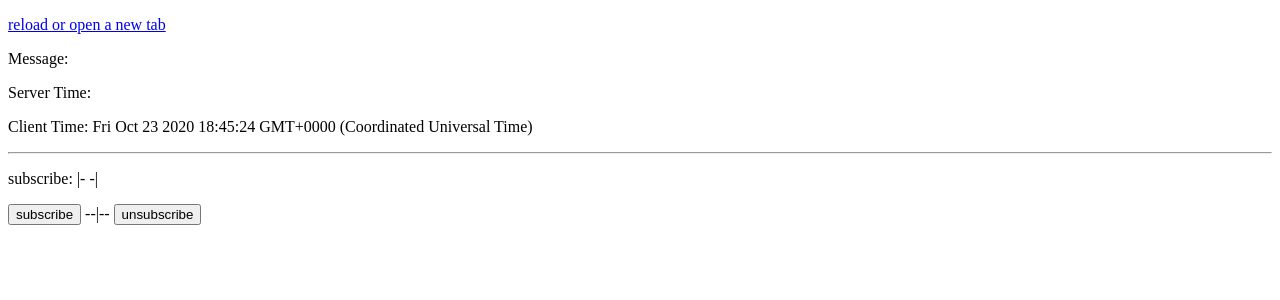
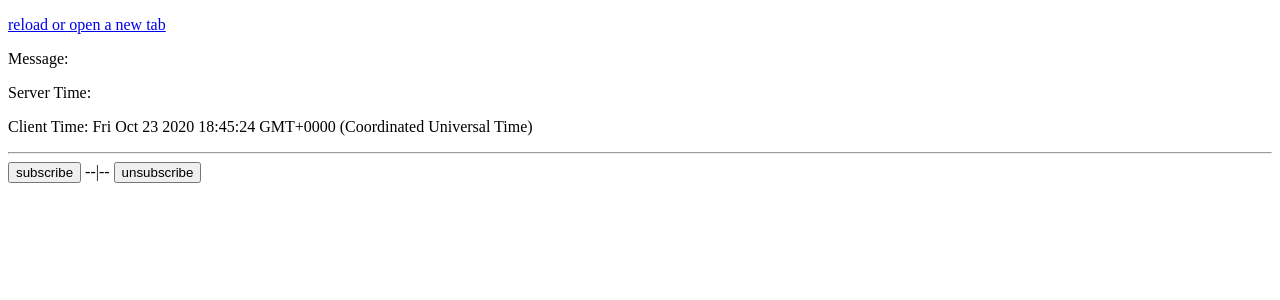
Before and after one commit to rsascha/k8s-web-socket-test, an Angular app in the folder subscriber/: page / in a window 1280 px wide. Shown: the top 300 px of the page. Built offline with nearby package versions, Linux system fonts and the light colour scheme; what ngx-socket-io would draw is missing.

Commit message:
Remove not implemented connection status

```diff
--- a/subscriber/src/app/app.component.html
+++ b/subscriber/src/app/app.component.html
@@ -4,7 +4,6 @@
 <p>Server Time: {{ (events$ | async)?.serverTime }}</p>
 <p>Client Time: {{ date() }}</p>
 <hr/>
-<p>subscribe: |- {{ subscribe }} -|</p>
 <button (click)="doSubscribe()">subscribe</button>
 --|--
 <button (click)="doUnsubscribe()">unsubscribe</button>
```
